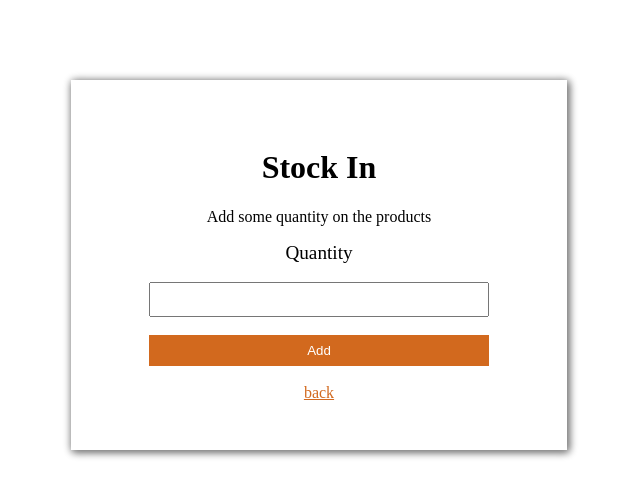
After one commit to barakajoshua/cargostore, a PHP site: page /viewing/stock/stock.php in a window 1280 px wide. The commit adds this page. Shown: the top 497 px of the page, without its empty margins (321-961 px from the left). Run offline with PHP 8.4, Linux system fonts and the light colour scheme.

Commit message:
import and export

```diff
--- a/config/logic.php
+++ b/config/logic.php
@@ -1,6 +1,6 @@
 <?php
 session_start();
-include '../config/connect.php';
+include 'connect.php';
 
 function registerUser($username , $password){
     $sql = "insert into manager(username , password) values('$username' , '$password')";
@@ -38,28 +38,34 @@ function addNewProduct($furniture , $owner){
     $registerProdut = mysqli_query($GLOBALS['connection'],$sql);
     if($registerProdut){
         echo'product registered successfully';
-            // header('location:/cargo/viewing/dash');
+            header('location:/cargo/viewing/dash.php');
     }else{
         echo'Erro while inserting ' . mysqli_connect_error();
     }
 }
 
+function stockin($product, $id){
+    $sql = "UPDATE import SET quantity = quantity+$product  WHERE furnitureId=$id ";
+    $update = mysqli_query($GLOBALS['connection'],$sql);
+    if($update){
+        header('location:/cargo/viewing/dash.php');
+    }else{
+        echo"Error while perfoming this request" . mysqli_connect_error();
+    }
+}
 
 
-// function  getAlldata(){
-//     $getUser = "SELECT * FROM manager";
-//     $result = mysqli_query($GLOBALS['connection'],$getUser);
-//     return $result;
-// }
 
+function stockOut($product, $id){
+    $sql = "UPDATE import SET quantity = quantity-$product  WHERE furnitureId=$id ";
+    $update = mysqli_query($GLOBALS['connection'],$sql);
+    if($update){
+        header('location:/cargo/viewing/dash.php');
+    }else{
+        echo"Error while perfoming this request" . mysqli_connect_error();
+    }
+}
 
-// function stockOut(){
-
-// }
-
-// function stockIn(){
-
-// }
 
 
 
--- a/controller/controller.php
+++ b/controller/controller.php
@@ -16,7 +16,8 @@ if(isset($_POST['login'])){
     singin($username , $password);
 }
 
-if(isset($_POST['register'])){
+//register New Furniture
+if(isset($_POST['registerProduct'])){
     $furniture = $_POST['product'];
     $owner = $_POST['owner'];
     addNewProduct($furniture , $owner);
@@ -25,4 +26,6 @@ if(isset($_POST['register'])){
 
 
 
+
+
 ?>
--- a/viewing/addf.php
+++ b/viewing/addf.php
@@ -51,7 +51,7 @@ if(empty($_SESSION['username'])){
     </div>
     <div>
     <br><br>
-    <button name="register">Add Furniture</button>
+    <button name="registerProduct">Add Furniture</button>
     </form>
     </div>
     </center>
--- /dev/null
+++ b/viewing/stock/stock.php
@@ -0,0 +1,63 @@
+<?php
+require(__DIR__ . '/../../config/logic.php');
+if(isset($_POST['addQuantity']) && $_GET['id']){
+    $id = $_GET['id'];
+    $quantity = $_POST['quantity'];
+    stockin($quantity , $id);
+}
+
+?>
+<!DOCTYPE html>
+<html lang="en">
+<head>
+    <meta charset="UTF-8">
+    <meta name="viewport" content="width=device-width, initial-scale=1.0">
+    <title>Document</title>
+</head>
+<body>
+    <style>
+        a{
+        text-decoration: none;
+        color: chocolate;
+
+    }
+     .add{
+        margin-top: 5rem;
+        width: 25rem;
+        padding: 3rem;
+        background: transparent;
+        box-shadow: 1px 1px 8px gray , 2px 2px 8px gray;
+        }
+        .add input{
+            width: 80%;
+            padding: 0.5rem;
+        }
+        .add button{
+            width: 85%;
+            padding:0.5rem;
+            border: none;
+            color: white;
+            background: chocolate;
+
+        }
+        label{
+            font-size: larger;
+        }
+    </style>
+<div>
+<center>
+    <div class="add">
+    <h1>Stock In</h1>
+    <p>Add some quantity on the products</p>
+        <form method="post">
+        <label for="quantity">Quantity</label>
+        <br><br>
+        <input type="number" name="quantity" id="quantity" name="quantity" require><br><br>
+        <button name="addQuantity">Add</button>
+        </form>
+        <br>
+            <a href="../dash.php"><u>back</u></a>
+    </div>
+    </center>
+</body>
+</html>
```
Also changed, not shown: viewing/dash.php (+40 -7 lines), viewing/stock/stockout.php (added, +58 -0 lines).
